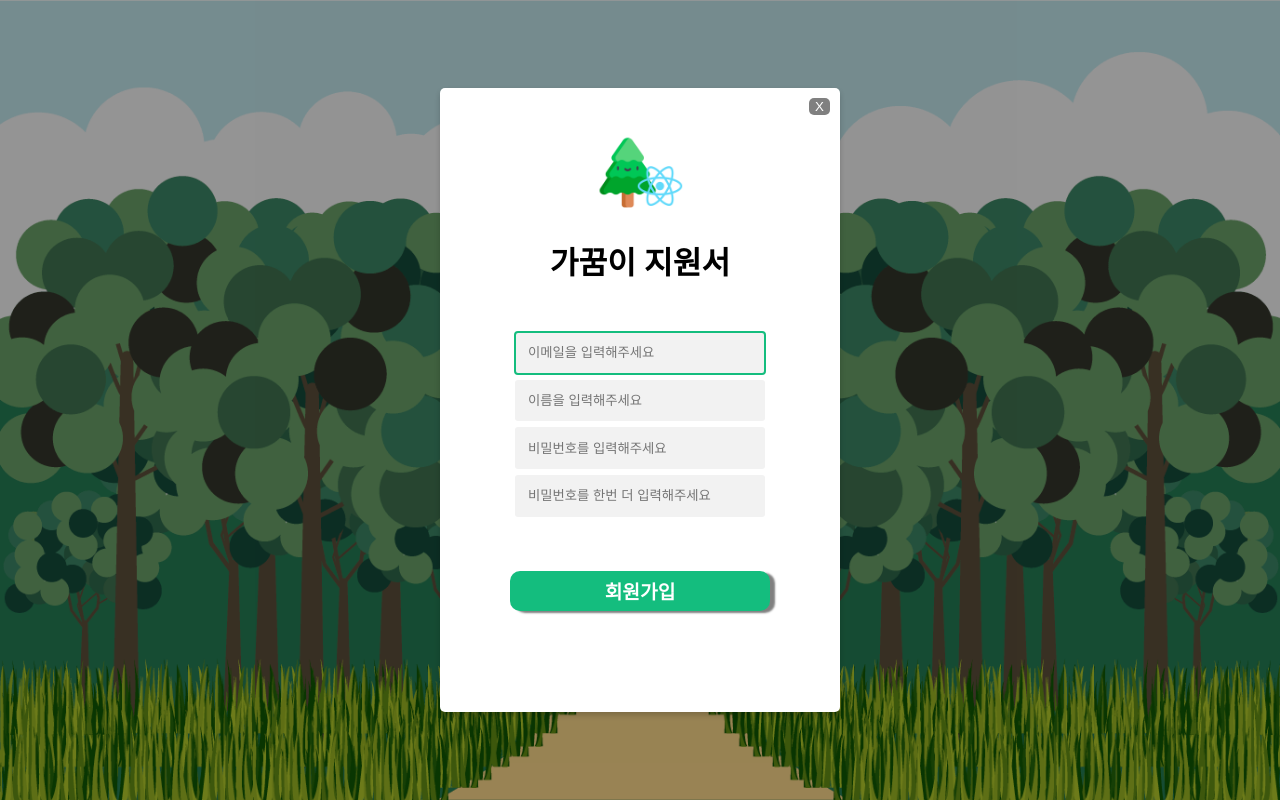
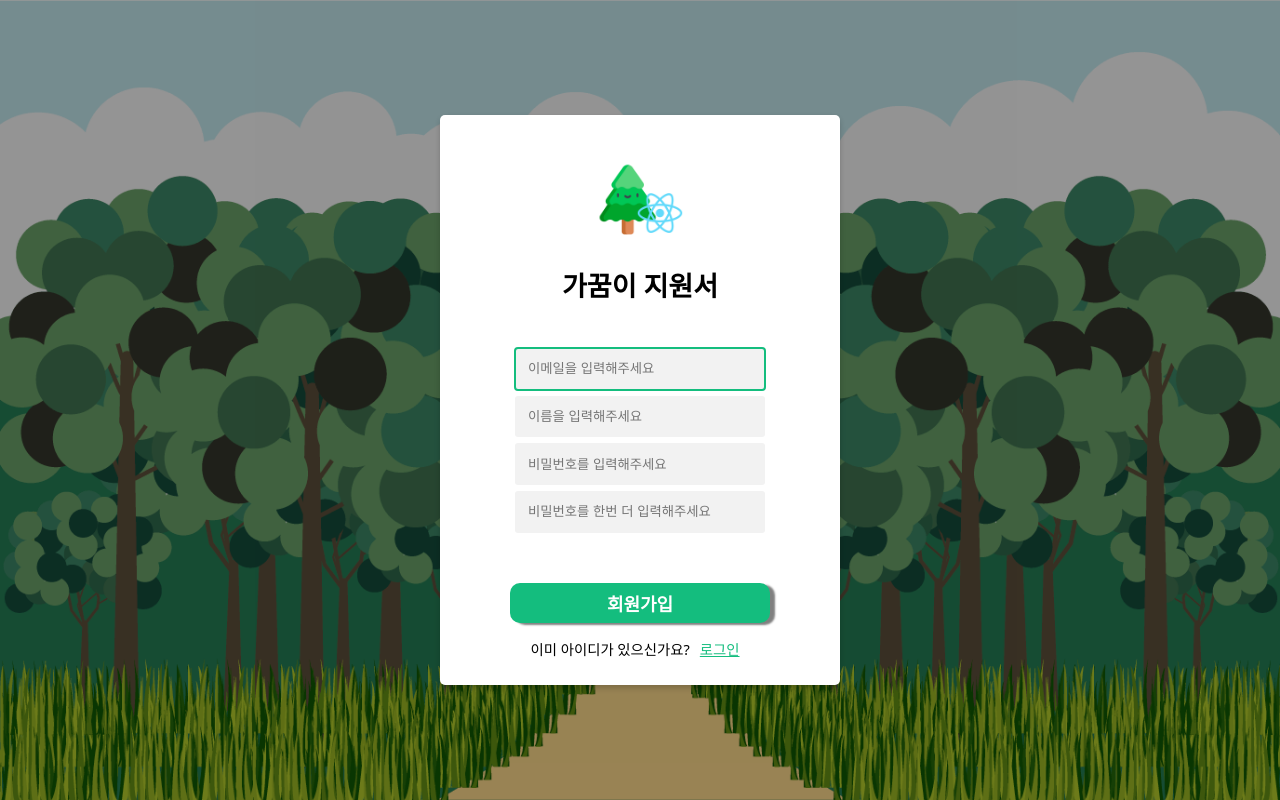
Before and after one commit to ReacTreeForAll/ReacTree, a React (Create React App) app: page /signup in a window 1280 px wide. Built offline with nearby package versions, Linux system fonts and the light colour scheme.

Commit message:
feat: #80/signup 모달 page로 수정 & 라우터 기능 추가

```diff
--- a/src/components/base/Input/index.js
+++ b/src/components/base/Input/index.js
@@ -7,39 +7,28 @@ const Input = React.memo(
     type = 'text',
     width = '80%',
     placeHolder = '입력',
-    fontSize = '24px',
     fontWeight = 400,
     padding = '1em',
     borderRadius = '3px',
     ...props
   }) => {
-    const focusedColor = 'white'
     const backgroundColor = '#F2F2F2'
     const [inputText, setInputText] = useState('')
-    const [focused, setFocused] = useState(false)
+    // const [focused, setFocused] = useState(false)
 
-    const setInputFocus = useCallback(() => {
-      setFocused((prevFocus) => !prevFocus)
-    }, [])
+    // const setInputFocus = useCallback(() => {
+    //   setFocused((prevFocus) => !prevFocus)
+    // }, [])
 
     const onChange = (event) => {
       setInputText((prevText) => event.target.value)
     }
 
-    const containerStyle = {
-      backgroundColor: 'white',
-      display: 'flex',
-      justifyContent: 'center',
-    }
-
     const inputStyle = {
       type,
       width,
-      height: '35px',
-      fontSize,
       fontWeight: 400,
-      backgroundColor: focused ? focusedColor : backgroundColor,
-      boxSizing: 'border-box',
+      backgroundColor,
       border: 'none',
       placeholderTextSize: '8px',
       outlineColor: '#14bd7e',
@@ -48,18 +37,14 @@ const Input = React.memo(
     }
 
     return (
-      <div style={{ ...containerStyle }}>
       <input
         type={type}
         value={inputText}
         placeholder={placeHolder}
         onChange={onChange}
-          onFocus={setInputFocus}
-          onBlur={setInputFocus}
         {...props}
         style={{ ...props.style, ...inputStyle }}
       />
-      </div>
     )
   },
 )
--- a/src/components/domain/SignUpModal/SignUpForm.js
+++ b/src/components/domain/SignUpModal/SignUpForm.js
@@ -2,6 +2,9 @@ import useForm from '../../../hooks/useForm'
 import Button from '../../base/Button'
 import styled from '@emotion/styled'
 import React from 'react'
+import Text from '../../base/Text'
+import Input from '../../base/Input'
+import { Link } from 'react-router-dom'
 
 const FormStyle = styled.form`
   display: flex;
@@ -56,80 +59,45 @@ const SignUpForm = ({ submitSignUpForm }) => {
   return (
     <FormStyle onSubmit={handleSubmit}>
       <InputStyle>
-        <input
+        <Input
           name="email"
           type="email"
           placeholder="이메일을 입력해주세요"
           onChange={handleChange}
-          style={{
-            width: '80%',
-            padding: '1em',
-            border: 'none',
-            outlineColor: '#14bd7e',
-            borderRadius: '3px',
-            backgroundColor: '#F2F2F2',
-          }}
           autoFocus
         />
         <span style={{ color: 'red', fontSize: '8px', padding: '3px' }}>{errors.email}</span>
-        <input
+        <Input
           name="fullName"
           type="text"
           placeholder="이름을 입력해주세요"
           onChange={handleChange}
-          style={{
-            width: '80%',
-            padding: '1em',
-            border: 'none',
-            outlineColor: '#14bd7e',
-            borderRadius: '3px',
-            backgroundColor: '#F2F2F2',
-          }}
         />
         <span style={{ color: 'red', fontSize: '8px', padding: '3px' }}>{errors.fullName}</span>
-        <input
+        <Input
           name="password"
           type="password"
           placeholder="비밀번호를 입력해주세요"
           onChange={handleChange}
-          style={{
-            width: '80%',
-            padding: '1em',
-            border: 'none',
-            outlineColor: '#14bd7e',
-            borderRadius: '3px',
-            backgroundColor: '#F2F2F2',
-          }}
         />
         <span style={{ color: 'red', fontSize: '8px', padding: '3px' }}>{errors.password}</span>
-        <input
+        <Input
           name="passwordCheck"
           type="password"
           placeholder="비밀번호를 한번 더 입력해주세요"
           onChange={handleChange}
-          style={{
-            width: '80%',
-            padding: '1em',
-            border: 'none',
-            outlineColor: '#14bd7e',
-            borderRadius: '3px',
-            backgroundColor: '#F2F2F2',
-          }}
         />
         <span style={{ color: 'red', fontSize: '8px', padding: '3px' }}>
           {errors.passwordCheck}
         </span>
       </InputStyle>
-      <Button
-        type="submit"
-        width={'65%'}
-        height={40}
-        textColor={'white'}
-        fontSize={'0.8em'}
-        fontWeight={700}
-        backgroundColor={'#14bd7e'}>
-        회원가입
-      </Button>
+      <Button fontSize={'1em'}>회원가입</Button>
+      <Text style={{ margin: '15px', fontSize: '0.8em' }}>
+        이미 아이디가 있으신가요?
+        <Link to="/signin" style={{ color: '#14bd7e', margin: '10px' }}>
+          로그인
+        </Link>
+      </Text>
     </FormStyle>
   )
 }
--- a/src/components/domain/SignUpModal/index.js
+++ b/src/components/domain/SignUpModal/index.js
@@ -2,7 +2,6 @@ import styled from '@emotion/styled'
 import React from 'react'
 import bgImgPath from '../../../assets/backgroundImg.png'
 import Text from '../../base/Text'
-import { useState } from 'react'
 import SignUpForm from './SignUpForm'
 import Logo from '../../base/Logo'
 
@@ -13,10 +12,10 @@ const BackgroundStyle = styled.div`
   background-size: cover;
   background-repeat: no-repeat;
   background-position: center;
-  font-size: 24px;
+  font-size: 18px;
 `
 
-const ModalWrapper = styled.div`
+const BackgroundWrapper = styled.div`
   position: fixed;
   top: 0;
   left: 0;
@@ -26,7 +25,7 @@ const ModalWrapper = styled.div`
   z-index: 1000;
 `
 
-const ModalInner = styled.div`
+const SignUpContainer = styled.div`
   position: absolute;
   top: 50%;
   left: 50%;
@@ -37,40 +36,19 @@ const ModalInner = styled.div`
   min-width: 250px;
   max-width: 400px;
   height: 70%;
-  min-height: 500px;
+  min-height: 570px;
   z-index: 2000;
-  padding: 0 0 5%;
   background-color: white;
   @media (max-width: 768px) {
     font-size: 16px;
   }
 `
-
-const CloseButton = styled.button`
-  position: fixed;
-  top: 10px;
-  right: 10px;
-  border: none;
-  border-radius: 5px;
-  color: white;
-  background-color: gray;
-  cursor: pointer;
-  :hover {
-    background-color: red;
-  }
-`
-
 const SignUpModal = ({ submitSignUpForm }) => {
-  const [visible, setVisible] = useState(true)
-  const handleModal = () => {
-    setVisible((visible) => !visible)
-  }
   return (
     <>
       <BackgroundStyle>
-        <ModalWrapper style={{ display: visible ? 'block' : 'none' }}>
-          <ModalInner style={{ display: visible ? 'block' : 'none' }}>
-            <CloseButton onClick={handleModal}>X</CloseButton>
+        <BackgroundWrapper>
+          <SignUpContainer>
             <div
               style={{
                 display: 'flex',
@@ -82,7 +60,7 @@ const SignUpModal = ({ submitSignUpForm }) => {
               <Text
                 style={{
                   display: 'block',
-                  fontSize: '1.3em',
+                  fontSize: '1.5em',
                   fontWeight: 700,
                   textAlign: 'center',
                 }}>
@@ -90,8 +68,8 @@ const SignUpModal = ({ submitSignUpForm }) => {
               </Text>
             </div>
             <SignUpForm submitSignUpForm={submitSignUpForm} />
-          </ModalInner>
-        </ModalWrapper>
+          </SignUpContainer>
+        </BackgroundWrapper>
       </BackgroundStyle>
     </>
   )
--- a/src/pages/SignUpPage.js
+++ b/src/pages/SignUpPage.js
@@ -3,17 +3,23 @@ import SignUpModal from '../components/domain/SignUpModal'
 import Swal from 'sweetalert2'
 import successImg from '../../src/assets/success.png'
 import failImg from '../../src/assets/fail.png'
+import { useHistory } from 'react-router'
 
 const SignUpPage = () => {
+  const history = useHistory()
   const SuccessAlert = () => {
     Swal.fire({
       title: '회원가입 완료',
-      text: '리액트 가꿈이가 되신 것을 축하합니다!',
+      html: '리액트 가꿈이가 되신 것을 축하합니다!<br>로그인 페이지로 이동합니다',
       imageUrl: successImg,
       imageHeight: 100,
       imageWidth: 100,
       confirmButtonColor: 'gray',
       confirmButtonText: '확인',
+    }).then((result) => {
+      if (result.isConfirmed) {
+        history.push('/signin')
+      }
     })
   }
 
```
Lines whose indentation alone changed are shown as unchanged.
